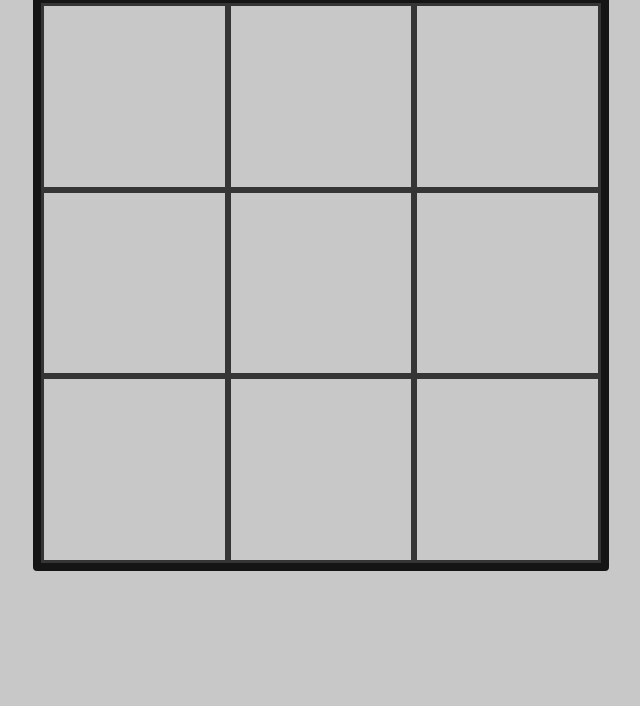
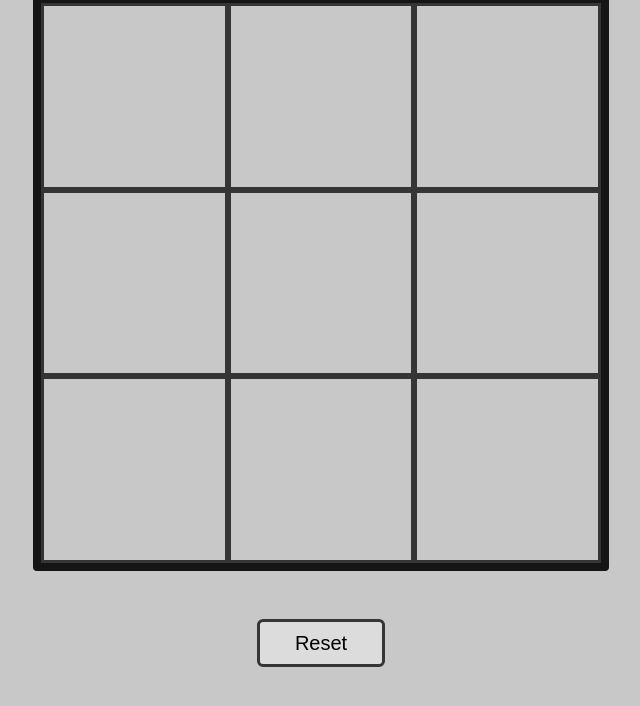
Before and after one commit to nwmason/Roshambo, a plain HTML site: page index.html in a window 1280 px wide. Shown: the part 140-846 px from the top of the page, without its empty margins (319-959 px from the left). Before the commit the page ends 800 px from the top, so only its background shows below. Drawn offline with Linux system fonts and the light colour scheme.

Commit message:
added reset button

```diff
--- a/index.html
+++ b/index.html
@@ -20,5 +20,6 @@
         <div class="game-cell"></div>
         <div class="game-cell"></div>
     </div>
+    <button class="btn">Reset</button>
 </body>
 </html>
--- a/style.css
+++ b/style.css
@@ -37,3 +37,19 @@ body {
     background-color: #cacaca;
     border: 3px solid #007a0e;
 }
+
+.btn {
+    margin-top: 48px;
+    width: 128px;
+    height: 48px;
+    font-size: 20px;
+
+    background-color: #dcdcdc;
+    border: 3px solid #353535;
+    border-radius: 6px;
+}
+
+.btn:hover{
+    cursor: pointer;
+    background-color: #cacaca;
+}
```
